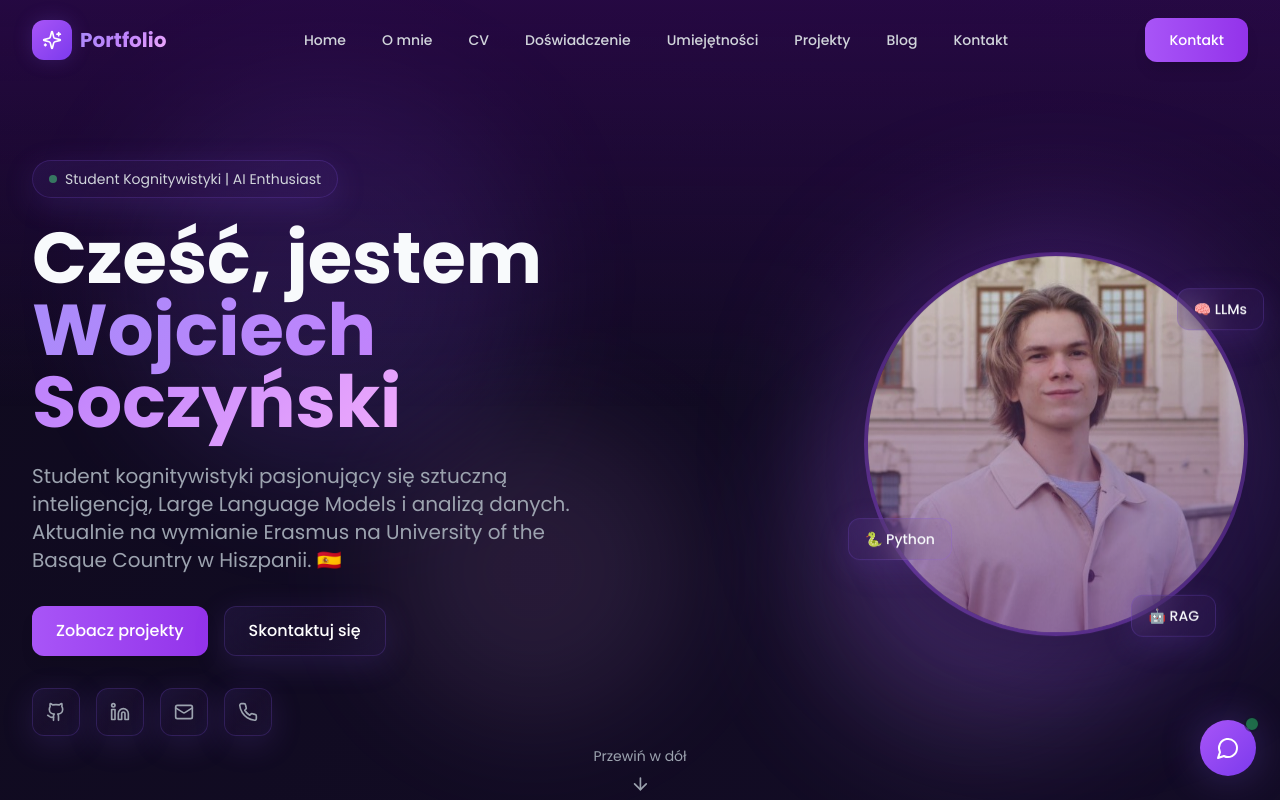
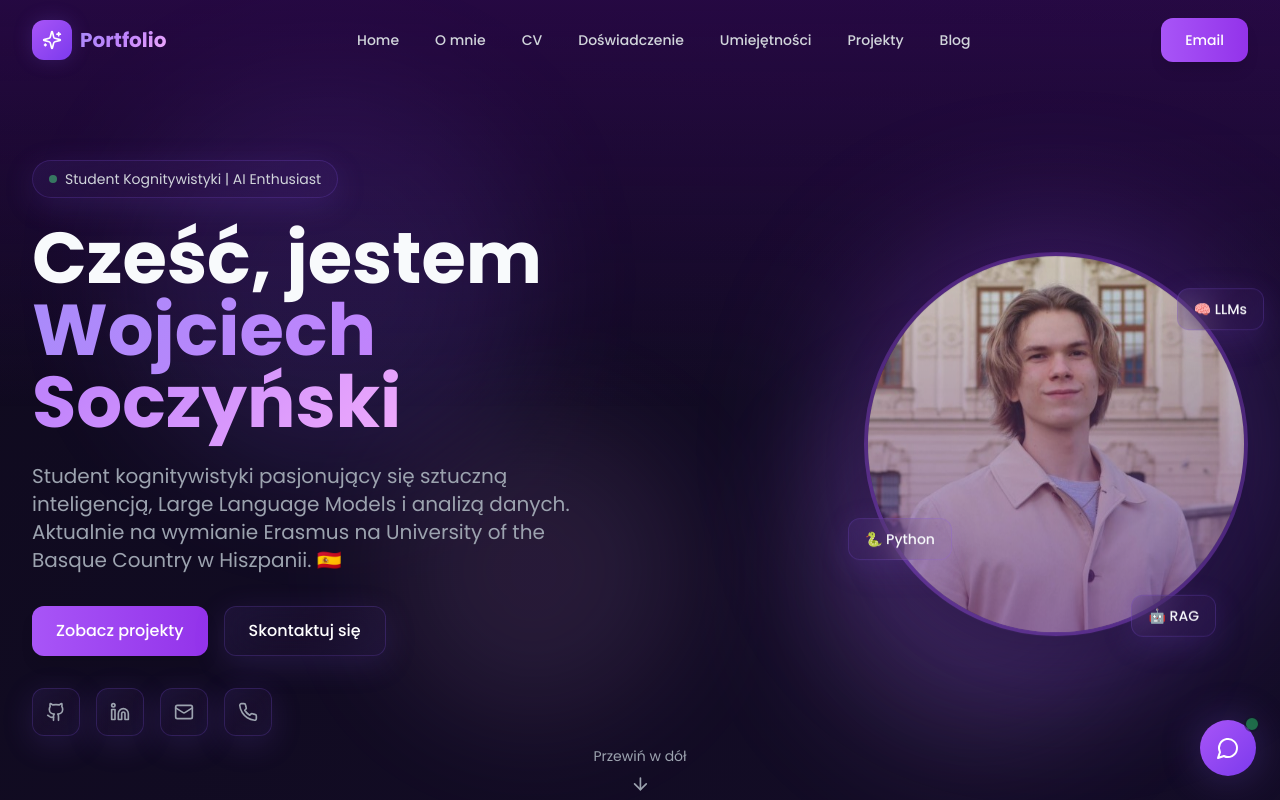
Before and after one commit to Wojz12/My_www, a Next.js app: page / in a window 1280 px wide. Shown: the top 800 px of the page. Built offline with nearby package versions, Linux system fonts and the light colour scheme.

Commit message:
feat: Remove Contact section, replace with direct email link

```diff
--- a/src/app/page.tsx
+++ b/src/app/page.tsx
@@ -4,7 +4,6 @@ import CV from '@/components/sections/CV'
 import Experience from '@/components/sections/Experience'
 import Skills from '@/components/sections/Skills'
 import Projects from '@/components/sections/Projects'
-import Contact from '@/components/sections/Contact'
 
 export default function Home() {
   return (
@@ -15,7 +14,6 @@ export default function Home() {
       <Experience />
       <Skills />
       <Projects />
-      <Contact />
     </>
   )
 }
--- a/src/components/Footer.tsx
+++ b/src/components/Footer.tsx
@@ -23,7 +23,6 @@ const footerLinks = [
     links: [
       { name: 'CV', href: '/#cv' },
       { name: 'Umiejętności', href: '/#skills' },
-      { name: 'Kontakt', href: '/#contact' },
     ],
   },
 ]
--- a/src/components/Navbar.tsx
+++ b/src/components/Navbar.tsx
@@ -13,7 +13,6 @@ const navItems = [
   { name: 'Umiejętności', href: '/#skills' },
   { name: 'Projekty', href: '/#projects' },
   { name: 'Blog', href: '/blog' },
-  { name: 'Kontakt', href: '/#contact' },
 ]
 
 export default function Navbar() {
@@ -68,12 +67,12 @@ export default function Navbar() {
 
           {/* CTA Button */}
           <div className="hidden lg:block">
-            <Link
-              href="/#contact"
+            <a
+              href="mailto:soczynskiwojtek@gmail.com"
               className="btn-primary text-sm"
             >
-              Kontakt
-            </Link>
+              Email
+            </a>
           </div>
 
           {/* Mobile Menu Button */}
@@ -123,13 +122,13 @@ export default function Navbar() {
                 transition={{ delay: navItems.length * 0.05 }}
                 className="pt-4"
               >
-                <Link
-                  href="/#contact"
+                <a
+                  href="mailto:soczynskiwojtek@gmail.com"
                   onClick={() => setIsOpen(false)}
                   className="btn-primary block text-center"
                 >
-                  Kontakt
-                </Link>
+                  Email
+                </a>
               </motion.div>
             </div>
           </motion.div>
```
